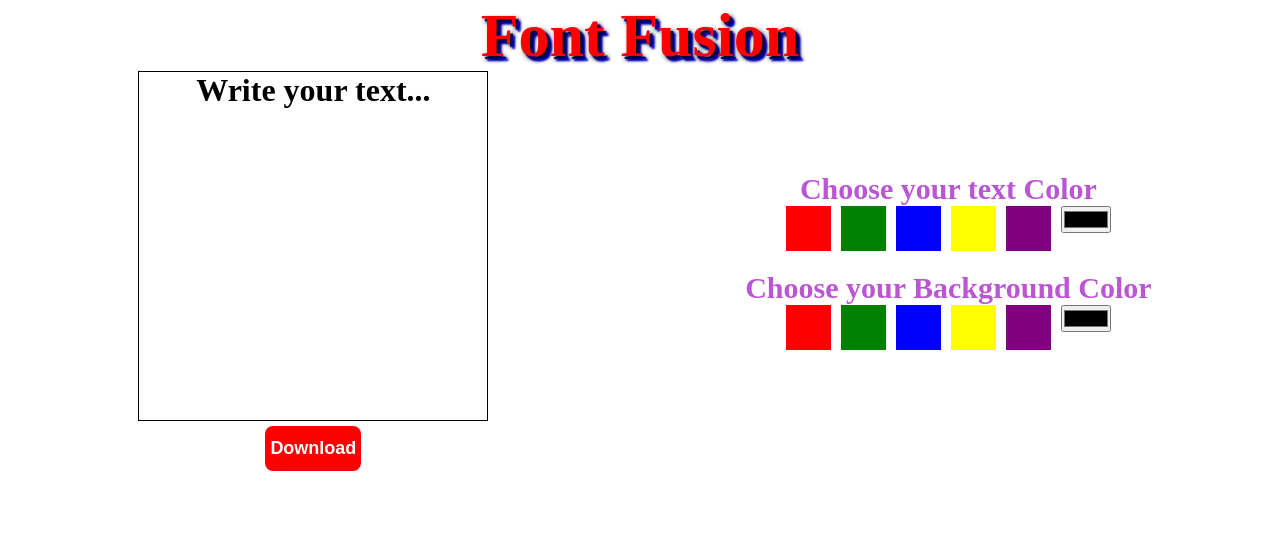
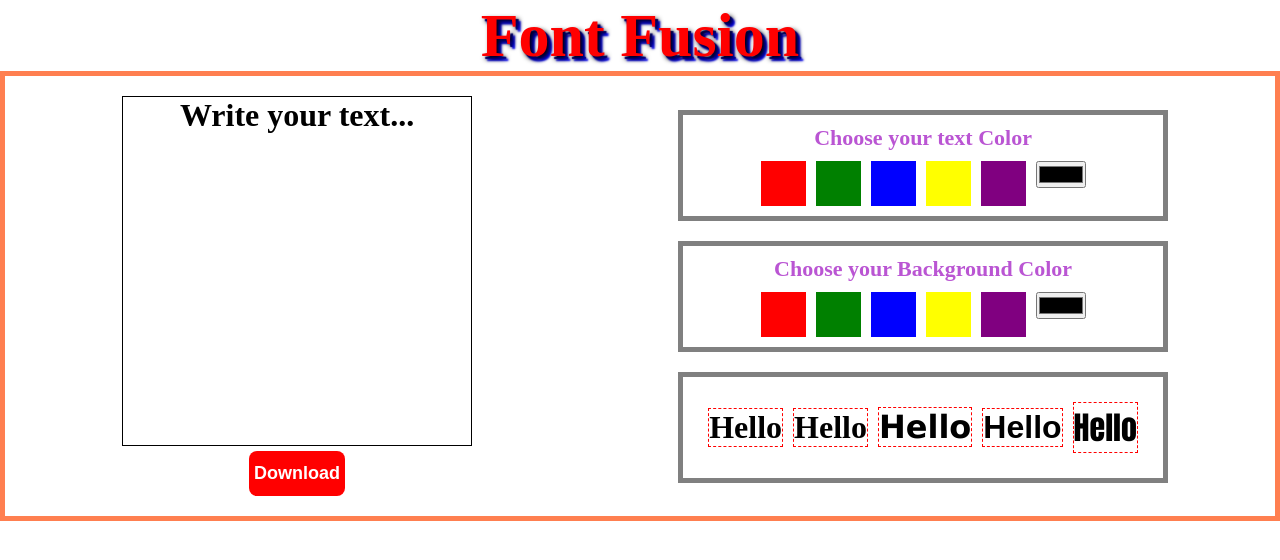
Before and after one commit to pvdteja22/font_fusion, a React (Vite) app: page / in a window 1280 px wide. Shown: the top 560 px of the page. Built offline with nearby package versions, Linux system fonts and the light colour scheme.

Commit message:
final commit

```diff
--- a/package.json
+++ b/package.json
@@ -10,6 +10,7 @@
     "preview": "vite preview"
   },
   "dependencies": {
+    "html2canvas": "^1.4.1",
     "react": "^19.0.0",
     "react-dom": "^19.0.0"
   },
--- a/src/App.css
+++ b/src/App.css
@@ -17,6 +17,9 @@
   flex-wrap: wrap;
   align-items: center;
   justify-content: space-around;
+  border: 5px solid coral;
+  padding: 20px 4px 20px 4px;
+  row-gap: 20px;
 }
 
 #child1{
@@ -35,6 +38,15 @@
   flex-direction: column;
   row-gap: 20px;
 
+}
+
+#fonts{
+  display: flex;
+  column-gap: 10px;
+  flex-wrap: wrap;
+  align-items: center;
+  border: 5px solid gray;
+  padding: 25px;
 }
 
 #text{
@@ -102,12 +114,18 @@
   display: flex;
   flex-direction: column;
   align-items: center;
+  border: 5px solid gray;
+  padding: 10px 0 10px 0;
+  row-gap: 10px;
 }
 
 #bg-color{
   display: flex;
   flex-direction: column;
+  row-gap: 10px;
   align-items: center;
+  border: 5px solid gray;
+  padding: 10px 0 10px 0;
 }
 
 
@@ -119,6 +137,37 @@
 
 
 #sub-heading{
-  font-size: 30px;
+  font-size: 22px;
   color: mediumorchid;
 }
+
+#times-new{
+  font-family: 'Times New Roman', Times, serif;
+  border: 1.5px dashed red;
+  cursor:pointer;
+}
+
+#cursive{
+  font-family: cursive;
+  border: 1.5px dashed red;
+  cursor:pointer;
+}
+
+#verdana{
+  font-family: Verdana, Geneva, Tahoma, sans-serif;
+  border: 1.5px dashed red;
+  cursor:pointer;
+
+}
+
+#arial{
+  font-family: Arial, Helvetica, sans-serif;
+  border: 1.5px dashed red;
+  cursor:pointer;
+}
+
+#impact{
+  font-family: Impact;
+  border: 1.5px dashed red;
+  cursor:pointer;
+}
--- a/src/App.jsx
+++ b/src/App.jsx
@@ -1,27 +1,49 @@
+import { useRef, useState } from 'react'
 import './App.css'
+import screenshot from "html2canvas"
 
 
 export default function App(){
 
+  const[tcolor, setTColor] = useState('000')
+  const[bgCol, setBgCol] = useState('000')
+  const image = useRef()
+
   const textColor= (colorName)=>{
-    document.getElementById('text').style.color=colorName
+    image.current.style.color=colorName
   }
 
   const bgColor= (colorName)=>{
-    document.getElementById('text').style.backgroundColor=colorName
+    image.current.style.backgroundColor=colorName
+  }
+
+  const fontFamily = (fontName) =>{
+    image.current.style.fontFamily=fontName
+  }
+
+  const downloadImage = () =>{
+    screenshot(image.current).then(canvas => {
+      const imageData = canvas.toDataURL("image/png")
+      const link = document.createElement('a')
+      link.href=imageData
+      link.download="font-fusion.png"
+      link.click()
+  });
   }
 
 
   return(
     <>
+
+
         <div className='heading'>
           <h1 id="heading">Font Fusion</h1>
         </div>
 
         <div className='parent'>
             <div id='child1'>
-                <h1 contentEditable="true" id="text">Write your text...</h1>
-                <button id="download-btn">Download</button>
+                <h1 ref={image} contentEditable="true" id="text">Write your text...</h1>
+                <button id="download-btn" onClick={downloadImage}>Download</button>
             </div>
 
             <div id='child2'>
@@ -33,7 +55,15 @@ export default function App(){
                     <button id='blue' onClick={()=>{textColor('blue')}}></button>
                     <button id='yellow' onClick={()=>{textColor('yellow')}}></button>
                     <button id='purple' onClick={()=>{textColor('purple')}}></button>
-                    <input type='color'/>
+
+                    <input
+                    type='color'
+                    value={tcolor}
+                    onChange={(event)=>{
+                      setTColor(event.target.value)
+                      textColor(event.target.value)
+                    }}
+                    />
                   </div>
 
                 </div>
@@ -46,15 +76,29 @@ export default function App(){
                     <button id='blue' onClick={()=>{bgColor('blue')}}></button>
                     <button id='yellow' onClick={()=>{bgColor('yellow')}}></button>
                     <button id='purple' onClick={()=>{bgColor('purple')}}></button>
-                    <input type='color'/>
+                    <input
+                    type='color'
+                    value={bgCol}
+                    onChange={(event)=>{
+                      setBgCol(event.target.value)
+                      bgColor(event.target.value)
+                    }}
+                    />
                   </div>
                 </div>
 
                 <div id='fonts'>
-
+                      <h1 id='times-new' onClick={()=>{fontFamily('Times New Roman')}}>Hello</h1>
+                      <h1 id='cursive' onClick={()=>{fontFamily('cursive')}}>Hello</h1>
+                      <h1 id='verdana' onClick={()=>{fontFamily('verdana')}}>Hello</h1>
+                      <h1 id='arial'  onClick={()=>{fontFamily('arial')}}>Hello</h1>
+                      <h1 id='impact' onClick={()=>{fontFamily('Impact')}}>Hello</h1>
                 </div>
             </div>
         </div>
+
+
+
     </>
   );
 }
```
Also changed, not shown: 1 other file (tests, documents, lock files or other folders).
